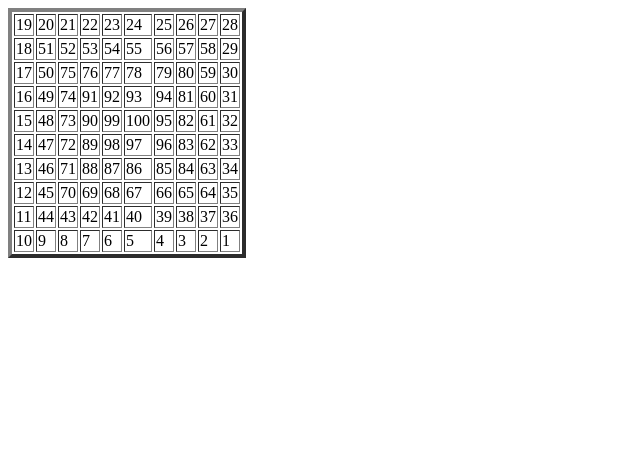
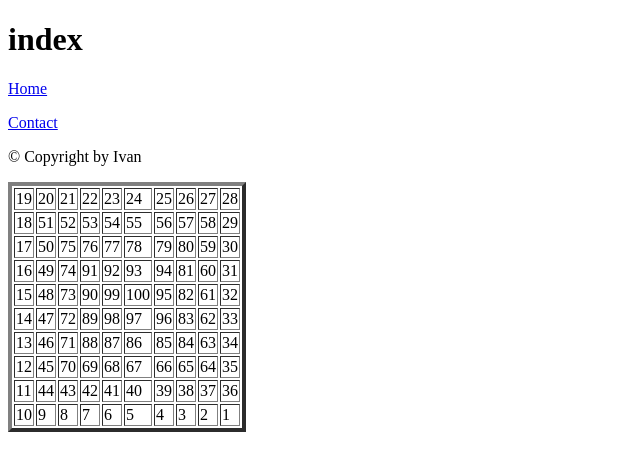
Before and after one commit to iskaro/Inchoo, a PHP site: page / in a window 1280 px wide. Shown: the top 471 px of the page, without its empty margins (0-640 px from the left). Run offline with PHP 8.4, Linux system fonts and the light colour scheme.

Commit message:
Dodana veća struktura

```diff
--- a/index.php
+++ b/index.php
@@ -1,74 +1,50 @@
-<?php
+<!DOCTYPE html>
+<html lang="en">
+	<head>
+		<meta charset="utf-8">
 
-// korisnički upit
-$rows = 10;
-$columns = 10;
+		<!-- Always force latest IE rendering engine (even in intranet) & Chrome Frame
+		Remove this if you use the .htaccess -->
+		<meta http-equiv="X-UA-Compatible" content="IE=edge,chrome=1">
 
+		<title>index</title>
+		<meta name="description" content="">
+		<meta name="author" content="Ivan">
 
+		<meta name="viewport" content="width=device-width; initial-scale=1.0">
 
-// kreiram tablicu
-$table = array();
-for ($i = 1; $i <= $rows; $i++) {
-	array_push($table, array());
-	for ($k = 1; $k <= $columns; $k++) {
-		array_push($table[$i-1], "X");
-	}
-}
+		<!-- Replace favicon.ico & apple-touch-icon.png in the root of your domain and delete these references -->
+		<link rel="shortcut icon" href="/favicon.ico">
+		<link rel="apple-touch-icon" href="/apple-touch-icon.png">
+	</head>
 
-// brojači
-$count = 1;
-$count_left = 0;
-$count_up = 0;
-$count_right = 0;
-$count_down = 0;
-$max_count = $rows * $columns;
+	<body>
+		<div>
+			<header>
+				<h1>index</h1>
+			</header>
+			<nav>
+				<p>
+					<a href="/">Home</a>
+				</p>
+				<p>
+					<a href="/contact">Contact</a>
+				</p>
+			</nav>
 
-// glavna petlja
-while ($count <= $max_count) {
-	// idem lijevo
-	for ($i = 1; $i <= $columns-$count_up-$count_down; $i++) {
-		$table[$rows-1-$count_left][$columns-$i-$count_down] = $count;
-		$count++;
-	}
-	$count_left++;
-	if ($count > $max_count) {
-		break;
-		}
-	// idem gore
-	for ($i = 1; $i <= $rows-$count_left-$count_right; $i++) {
-		$table[$rows-$count_left-$i][$columns-$columns+$count_up] = $count;
-		$count++;
-	}
-	$count_up++;
-	if ($count > $max_count) {
-		break;
-		}
-	// idem desno
-	for ($i = 1; $i <= $columns-$count_up-$count_down; $i++) {
-		$table[$rows-$rows+$count_right][$columns-$columns-1+$i+$count_left] = $count;
-		$count++;
-	}
-	$count_right++;
-	if ($count > $max_count) {
-		break;
-		}
-	// idem dolje
-	for ($i = 1; $i <= $rows-$count_left-$count_right; $i++) {
-		$table[$rows-$rows-1+$i+$count_up][$columns-1-$count_down] = $count;
-		$count++;
-	}
-	$count_down++;
-	if ($count > $max_count) {
-		break;
-		}
-}
-// ispis tablice
-echo "<table border='4'>";
-for ($i = 1; $i <= $rows; $i++) {
-	echo("<tr>");
-	for ($k = 1; $k <= $columns; $k++) {
-		echo("<td>" . $table[$i-1][$k-1] . "</td>");
-	}
-}
+			<div>
+				<p>
+					<?php
+						include('calculate.php');
+					?>
+				</p>
+			</div>
 
-?>
+			<footer>
+				<p>
+					&copy; Copyright  by Ivan
+				</p>
+			</footer>
+		</div>
+	</body>
+</html>
--- /dev/null
+++ b/style.css
@@ -0,0 +1,4 @@
+body {
+	font-family: Garamond;
+	color:black;
+}
```
Also changed, not shown: calculate.php (added, +74 -0 lines).
